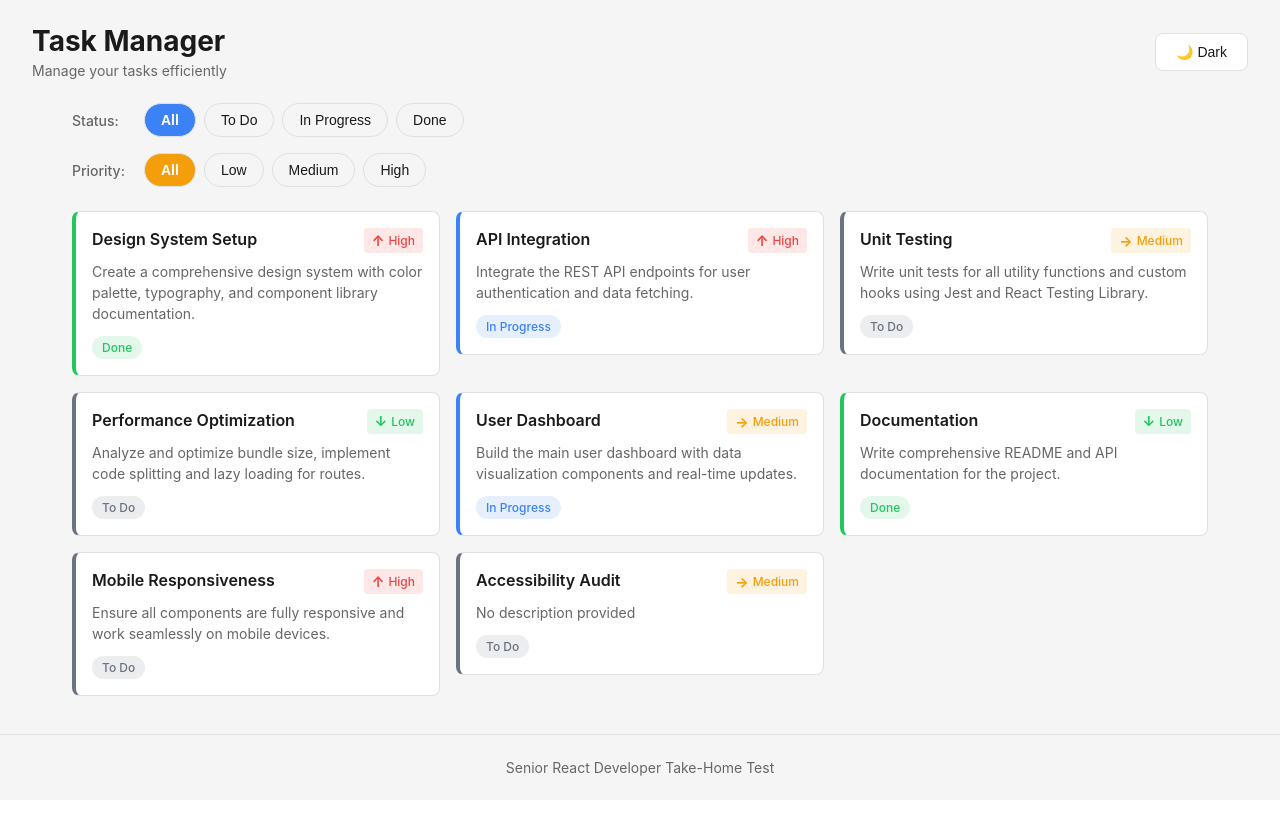
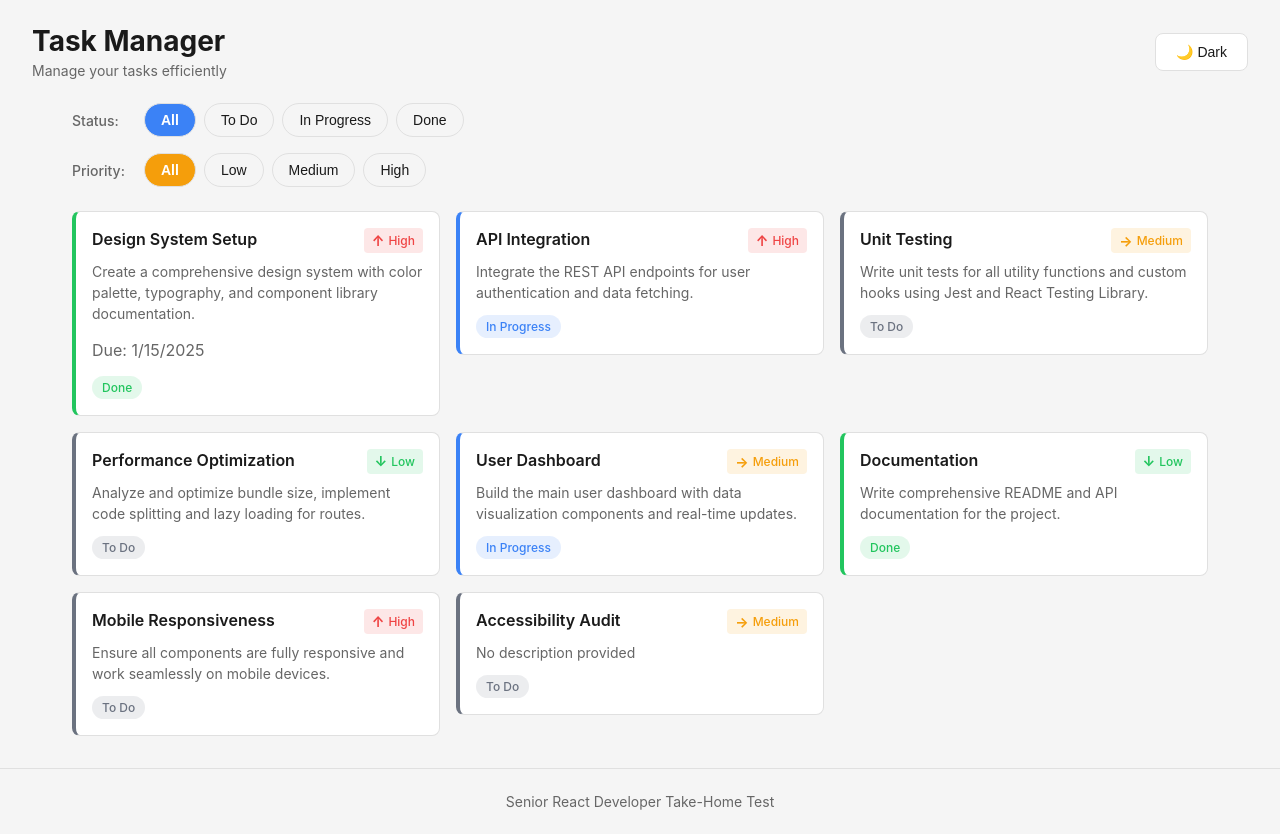
Before and after one commit to LeoZaiTech/SeniorReactDeveloperTakeHomeTest, a React (Create React App) app: page / in a window 1280 px wide. Before the commit the page ends 800 px from the top, so only its background shows below. Built offline with nearby package versions, Linux system fonts and the light colour scheme.

Commit message:
Add dueDate field feature

```diff
--- a/src/components/TaskCard/TaskCard.tsx
+++ b/src/components/TaskCard/TaskCard.tsx
@@ -12,6 +12,7 @@ interface TaskCardProps {
   description: string;        // Task description (fallback if empty)
   status: TaskStatus;         // Determines left border color + badge
   priority: TaskPriority;     // Determines priority badge color + icon
+  dueDate?: string;           // Prop added for dueDate field
 }
 
 
@@ -47,6 +48,7 @@ export const TaskCard: React.FC<TaskCardProps> = ({
   description,
   status,
   priority,
+  dueDate, // Added dueDate prop
 }) => {
 
   const { colors } = useTheme();
@@ -76,7 +78,7 @@ export const TaskCard: React.FC<TaskCardProps> = ({
     }
   };
 
-  // Render Section
+  // Render
   return (
     // Semantic <article> element - each task is a self-contained piece of content
     <article
@@ -112,6 +114,13 @@ export const TaskCard: React.FC<TaskCardProps> = ({
         {description || 'No description provided'}
       </p>
 
+      {/* Due Date Display Logic */}
+      {dueDate && (
+        <p className="task-card-due-date" style={{ color: colors.textSecondary }}>
+          Due: {new Date(dueDate).toLocaleDateString()}
+        </p>
+      )}
+
       {/* FOOTER: Status Badge */}
       <div className="task-card-footer">
         <span
--- a/src/components/TaskList/TaskList.tsx
+++ b/src/components/TaskList/TaskList.tsx
@@ -170,6 +170,7 @@ export const TaskList: React.FC<TaskListProps> = ({ tasks }) => {
                 description={task.description}
                 status={task.status}
                 priority={task.priority}
+                dueDate={task.dueDate}
               />
             </li>
           ))}
--- a/src/data/sampleTasks.ts
+++ b/src/data/sampleTasks.ts
@@ -7,6 +7,7 @@ export const sampleTasks: Task[] = [
     description: 'Create a comprehensive design system with color palette, typography, and component library documentation.',
     status: 'done',
     priority: 'high',
+    dueDate: '2025-01-15',   //dueDate SampleData
   },
   {
     id: '2',
--- a/src/types/task.ts
+++ b/src/types/task.ts
@@ -7,15 +7,16 @@ export type TaskPriority = 'low' | 'medium' | 'high';
 
 
 
-// Task interface
+
 export interface Task {
   id: string;
   title: string;
   description: string;
   status: TaskStatus;
   priority: TaskPriority;
+  dueDate?: string; // String added to incorporate dueDate field
 }
-// Filter Types: union of 'all' with base types for filter state
+
 
 export type FilterStatus = 'all' | TaskStatus;
 
```
Also changed, not shown: 1 other file (tests, documents, lock files or other folders).
